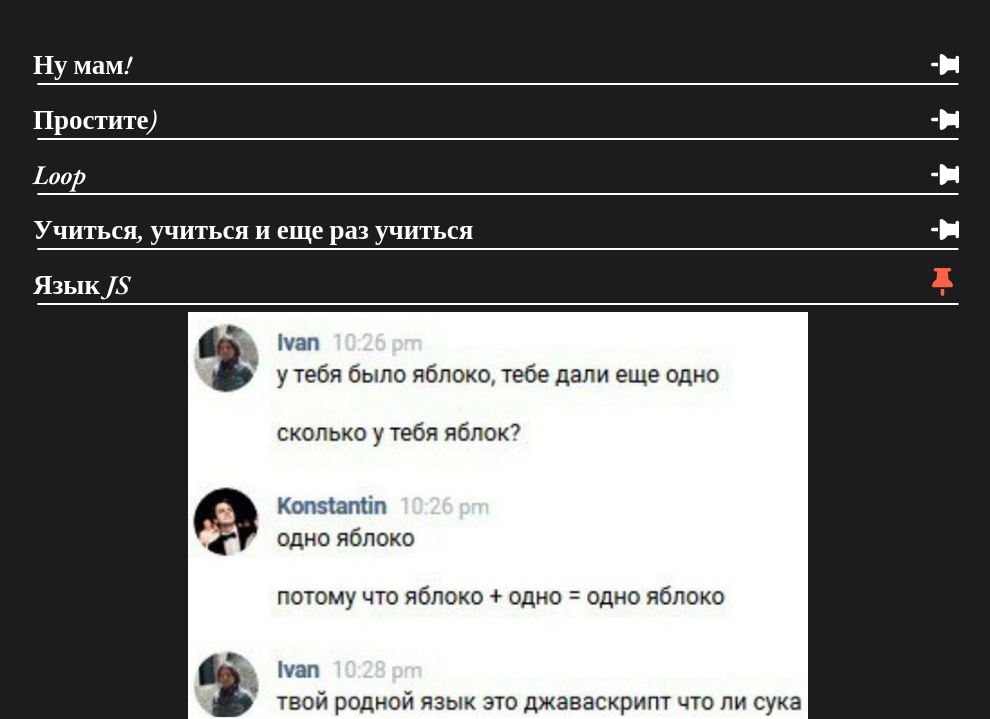
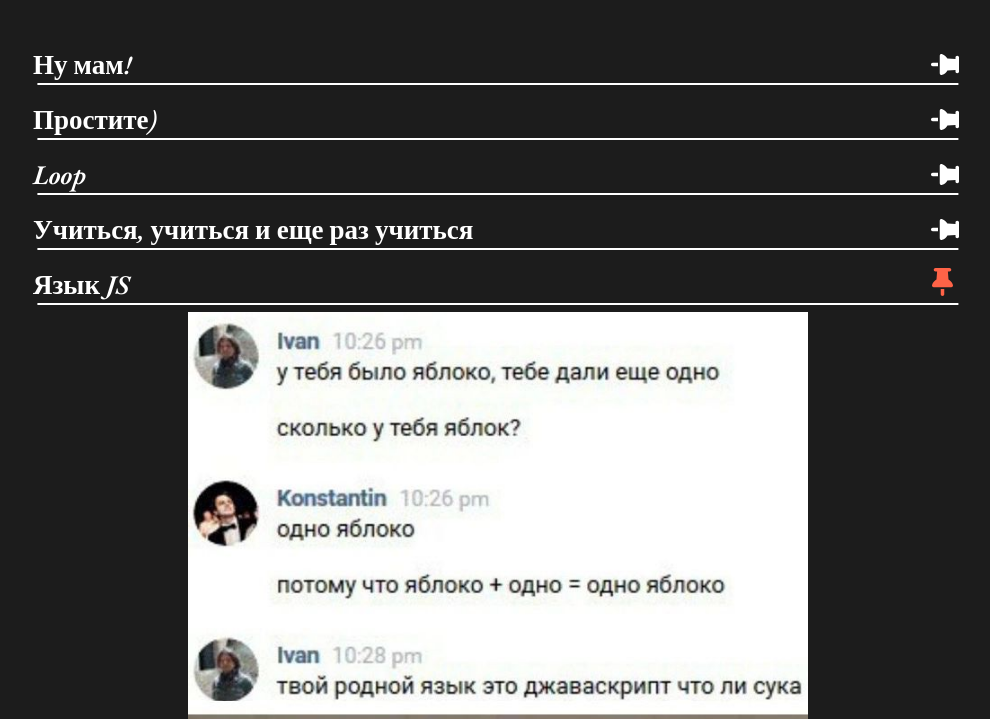
Before and after one commit to karimch21/cssBayan, a plain HTML site: page cssBayan/index.html in a window 1280 px wide. Shown: the part 86-805 px from the top of the page, without its empty margins (142-1132 px from the left). Drawn offline with nearby package versions, Linux system fonts and the light colour scheme.

Commit message:
fix: fix styles for list__item and img (Sunday, March 12, 2023 18:10:52)

```diff
--- a/cssBayan/css/style.css
+++ b/cssBayan/css/style.css
@@ -1,6 +1,6 @@
 .accordion-title{
  padding-top: 20px;
- margin-bottom: 50px;
+ margin-bottom: 30px;
  text-align: center;
  color: tomato;
  font-family: 'Lobster', cursive;
@@ -24,7 +24,6 @@
 
 .list__img-box{
  margin: 0 auto;
- max-width: 520px;
  font-size: 0;
 }
 
@@ -42,10 +41,10 @@
  overflow: hidden;
  transition: all 0.5s;
  margin: 0 auto;
+ object-fit: contain;
 }
 
 .accordion-inp:checked ~ .list__block img{
- max-width: 600px;
  max-height: 100vh;
  overflow: visible;
  transition: all 0.5s;
@@ -95,7 +94,6 @@
 
 @media (hover:hover){
  .list__item:hover .list__block img{
-  max-width: 600px;
   max-height: 100vh;
   overflow: visible;
   transition: all 0.5s;
@@ -122,6 +120,9 @@
 
 @media (min-width: 820px){
  .accordion-title{
+  margin-bottom: 50px;
+ }
+ .accordion-title{
   font-size: 50px;
  }
  .list__icon-status svg {
@@ -139,10 +140,3 @@
   width: 22px;
  }
 }
-
-@media (min-height: 568px){
- .accordion-inp:checked ~ .list__block img {
-  max-width: 650px;
-  min-height: 800px;
- }
-}
```
